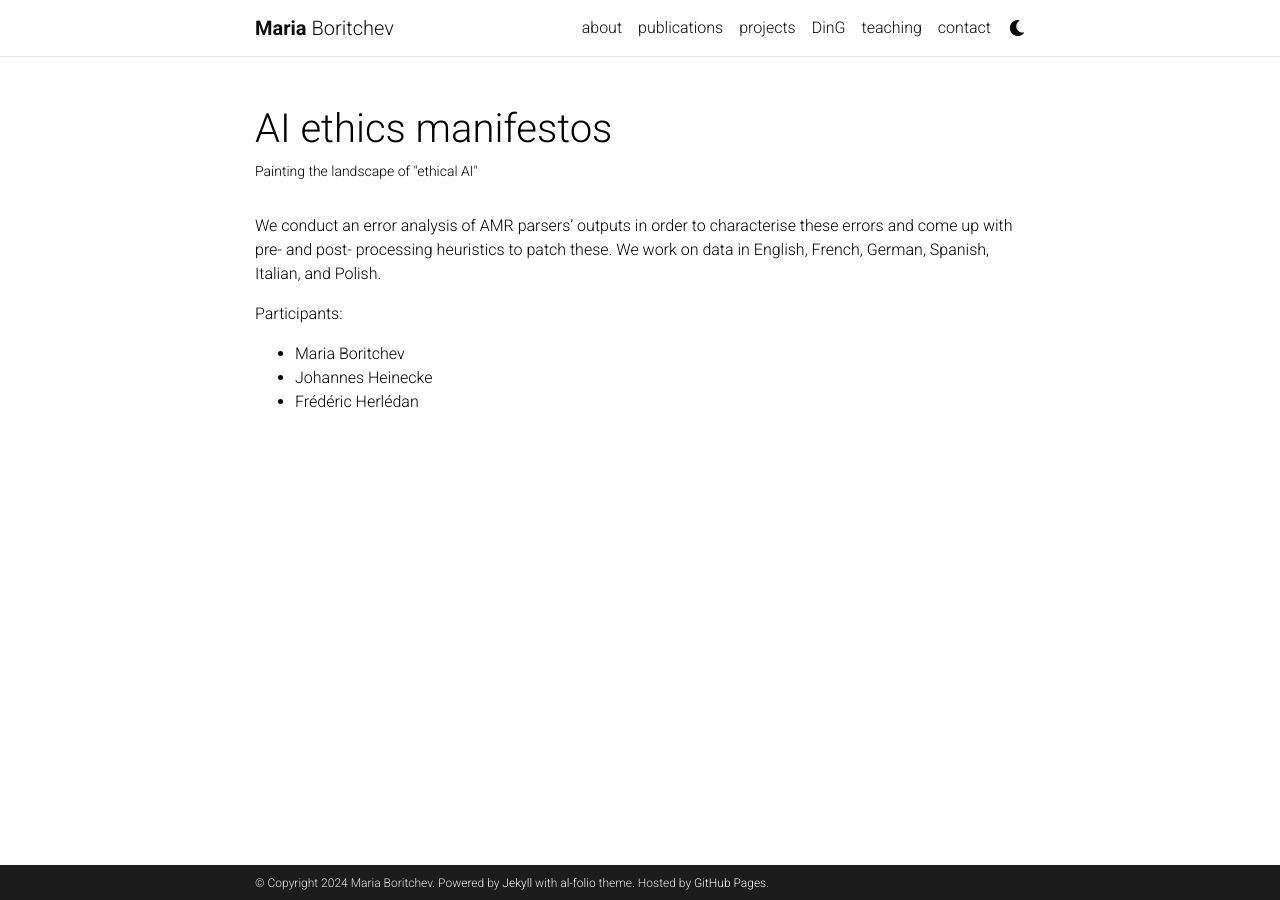
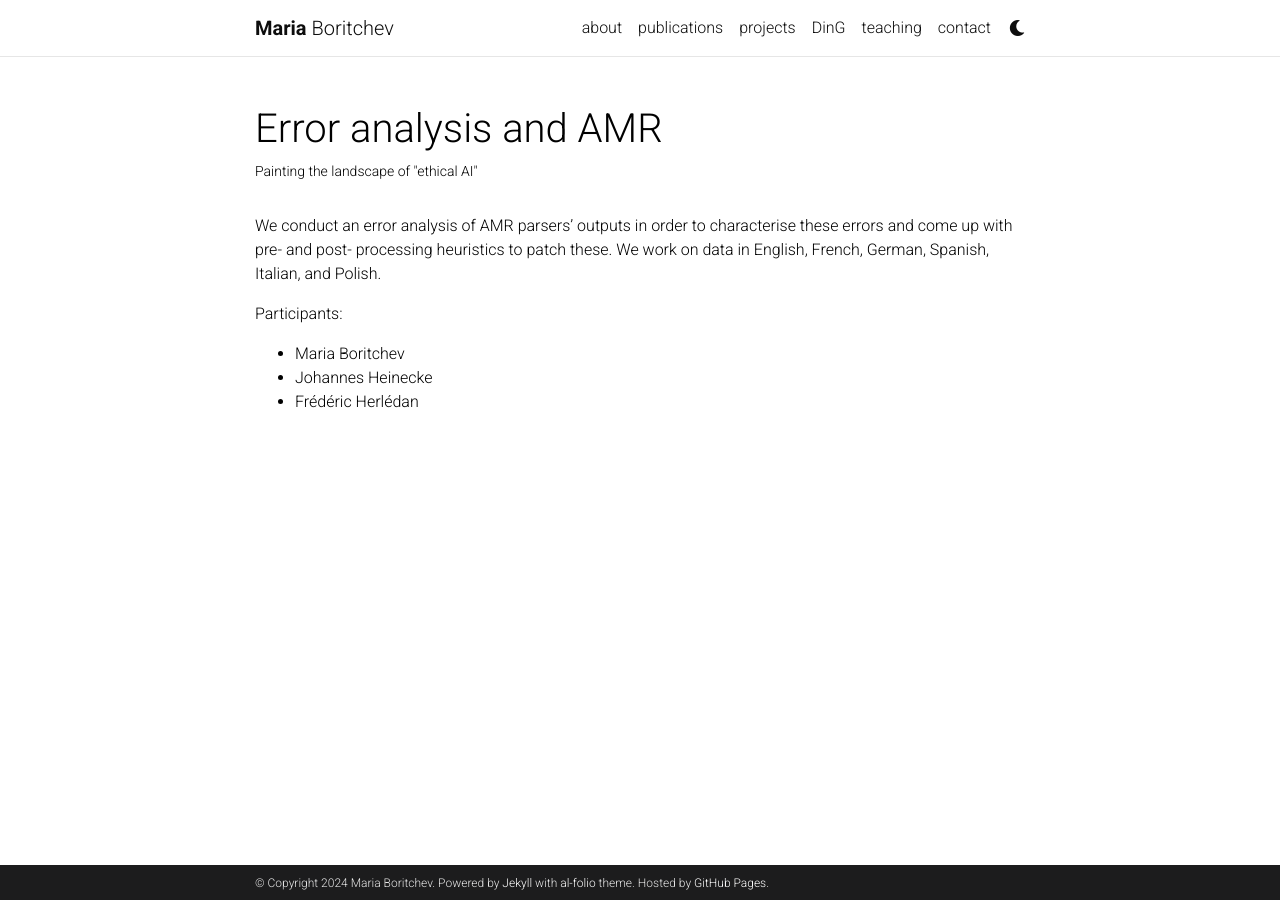
Before and after one commit to MBoritchev/page-perso-TP, a Jekyll site: the page built from _projects/errors_AMR.md, in a window 1280 px wide. Built offline with Jekyll 4.4.1, drawn with Linux system fonts in a browser that asks for light colours; comment, search, counter and statistics services are not loaded; a style sheet for code colours, icons or effects is not loaded.

Commit message:
Update errors_AMR.md

```diff
--- a/_projects/errors_AMR.md
+++ b/_projects/errors_AMR.md
@@ -1,6 +1,6 @@
 ---
 layout: page
-title: AI ethics manifestos
+title: Error analysis and AMR
 description: Painting the landscape of "ethical AI"
 img:
 importance: 1
```
